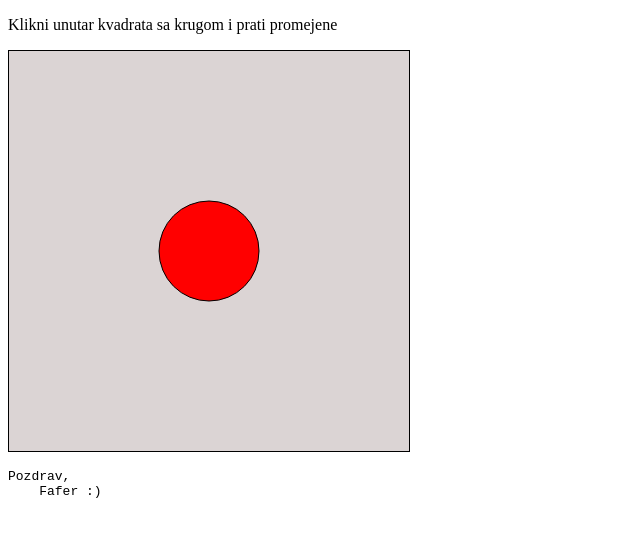
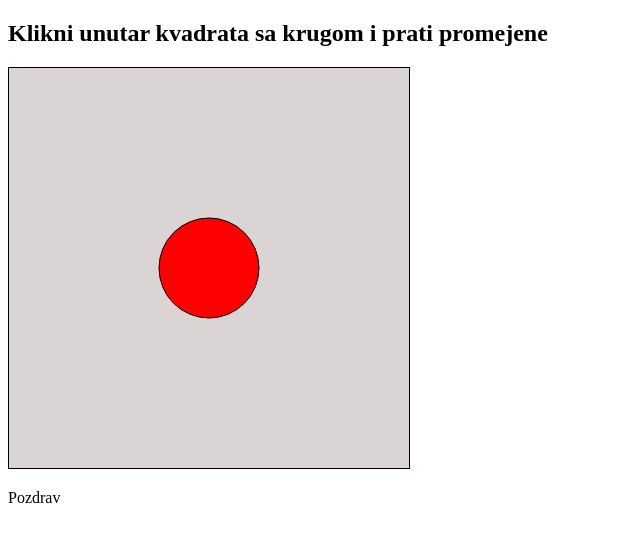
Before and after one commit to cabletech2233/chess, a plain HTML site: page index.html in a window 1280 px wide. Shown: the whole page, without its empty margins (0-640 px from the left). Drawn offline with Linux system fonts and the light colour scheme.

Commit message:
Update index.html

```diff
--- a/index.html
+++ b/index.html
@@ -8,13 +8,12 @@
     <title>Chess</title>
 </head>
 <body>
-    <p>Klikni unutar kvadrata sa krugom i prati promejene</p>
+    <h2>Klikni unutar kvadrata sa krugom i prati promejene</h2>
     <svg onclick="boja_ispune()" width="400" height="400" style="background-color:rgb(219, 212, 212); border:1px solid black">
         <circle id="c" cx="200" cy="200" r="50" stroke="black" fill="red"></circle>
 
     </svg>
-    <pre>Pozdrav,
-    Fafer :)</pre>
+    <p>Pozdrav</p>
 
 </body>
 </html>
```
